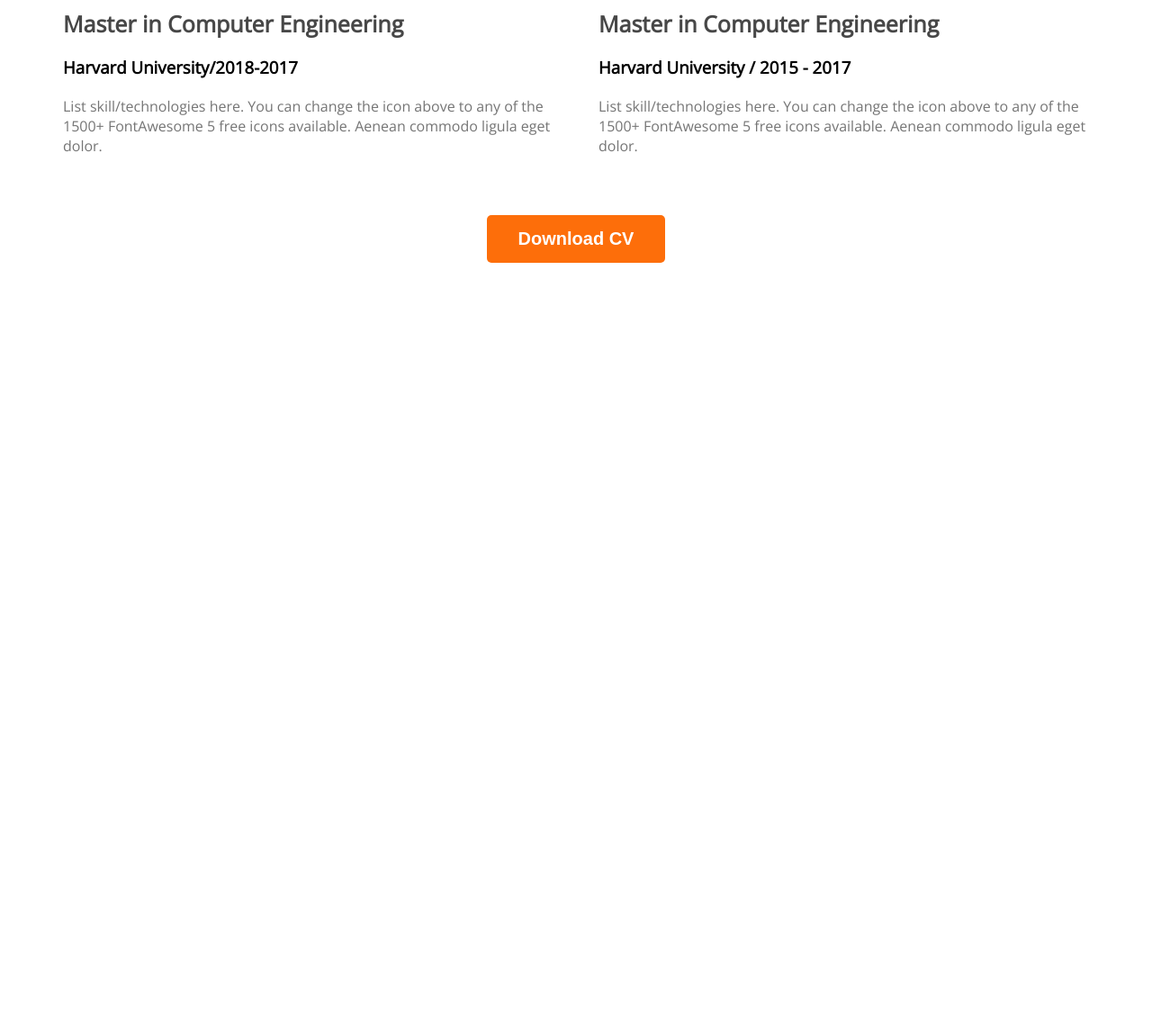
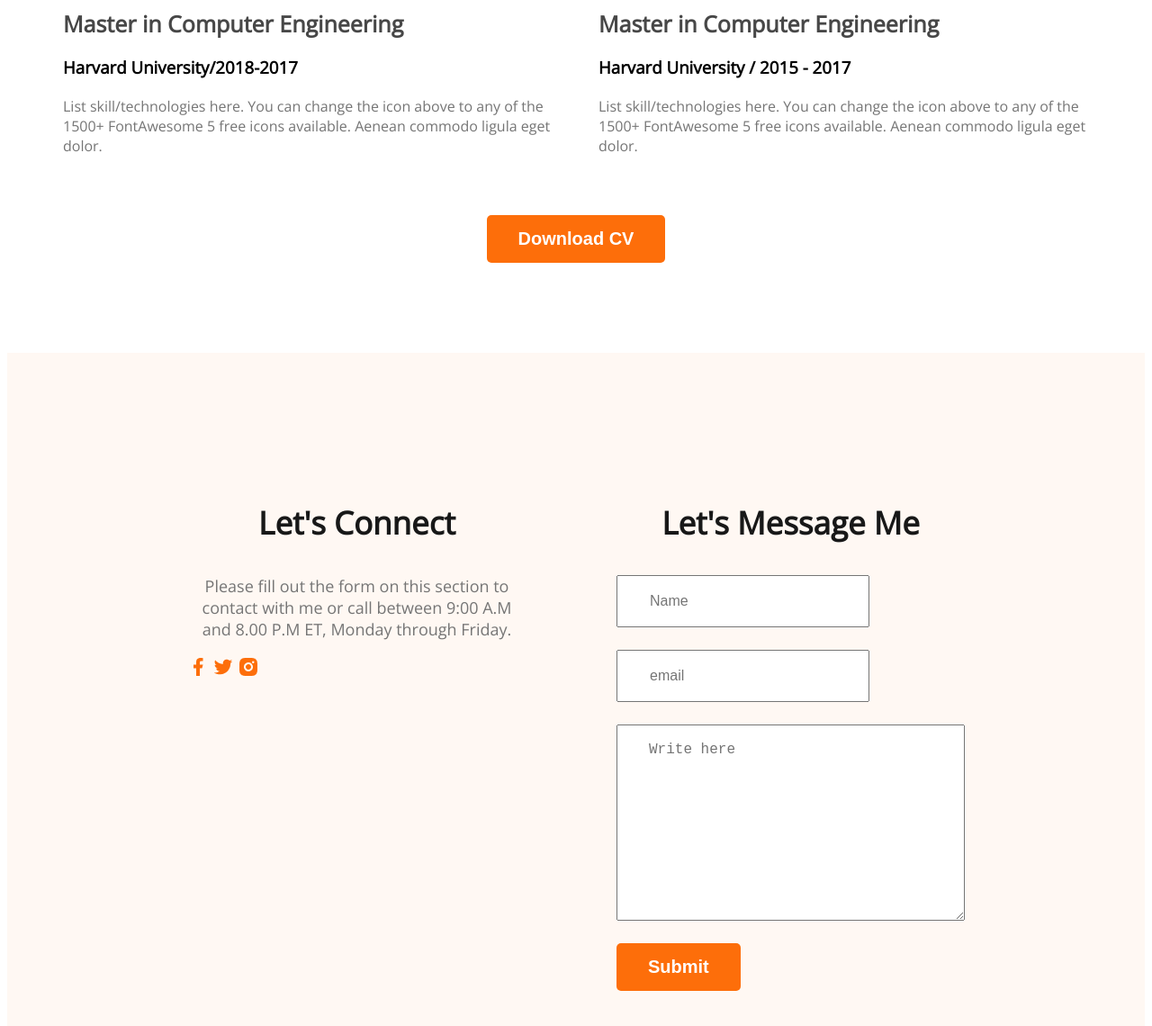
Before and after one commit to AKMSAKHAWATHOSSAIN/Developer-portfolio, a plain HTML site: page index.html in a window 1280 px wide. Shown: the part 3159-4299 px from the top of the page at 90% size. Before the commit the page ends 3459 px from the top, so only its background shows below. Drawn offline with nearby package versions, Linux system fonts and the light colour scheme.

Commit message:
Style contact form

```diff
--- a/Styles/style.css
+++ b/Styles/style.css
@@ -166,3 +166,22 @@ main section{
     text-align: center;
     margin-top:50px;
 }
+
+/* fotter style */
+footer{
+    display: flex;
+    background-color: #FFF8F3;
+    padding:130px 200px;
+    margin-top:100px;
+    gap:100px;
+}
+.footer-column{
+    width:50%;
+}
+.contact input,textarea{
+    display:block;
+    margin-bottom:25px;
+    padding:18px 35px;
+    font-size:16px;
+    color:#757575;
+}
--- a/index.html
+++ b/index.html
@@ -143,6 +143,25 @@
     </main>
 
     <footer>
+        <div class="footer-column">
+            <h3 class="section-title">Let's Connect</h3>
+            <p class="section-description">Please fill out the form on this section to contact with me or call between 9:00 A.M and 8.00 P.M ET, Monday through Friday.</p>
+            <div class="social-links">
+                <a href=""><img src="images/icons/facebook.png" alt=""></a>
+                <a href=""><img src="images/icons/twitter.png" alt=""></a>
+                <a href=""><img src="images/icons/insta.png" alt=""></a>
+            </div>
+        </div>
+        <div class="footer-column">
+                <h3 class="section-title">Let's Message Me</h3>
+                <form class="contact" action="">
+                    <input type="text" placeholder="Name">
+                    <input type="email" placeholder="email">
+                    <textarea name="" id="" cols="30" rows="10" placeholder="Write here"></textarea>
+
+                </form>
+                <button class="btn-primary">Submit</button>
+        </div>
 
     </footer>
 </body>
```
